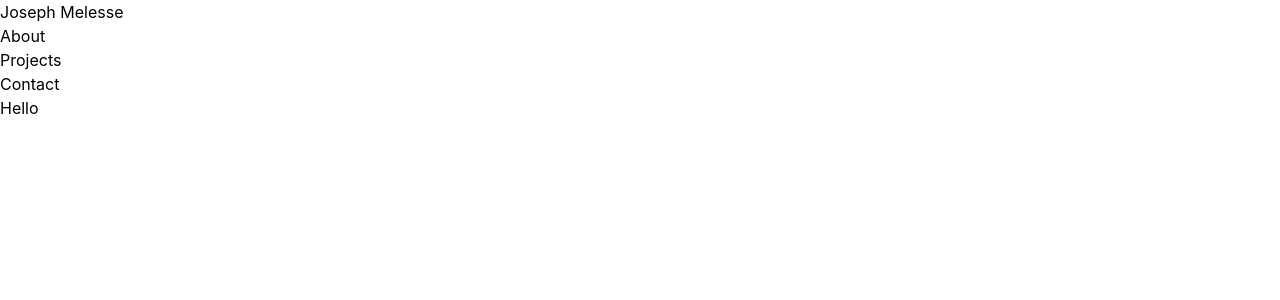
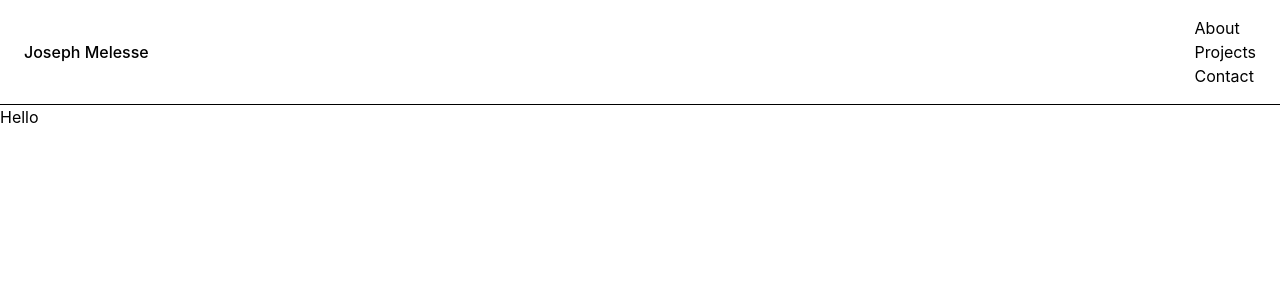
Before and after one commit to JosephMelesse/personal_portfolio, a React (Vite) app in the folder client/: page / in a window 1280 px wide. Shown: the top 300 px of the page. Built offline with nearby package versions, Linux system fonts and the light colour scheme; no server answers.

Commit message:
nav wireframe started

```diff
--- a/client/src/components/Header.tsx
+++ b/client/src/components/Header.tsx
@@ -1,8 +1,8 @@
 export default function Header(){
     return (
-        <nav>
+        <nav className="flex items-center justify-between px-6 py-4 border-b">
+            <div className="font-medium">Joseph Melesse</div>
             <ul>
-                <li> Joseph Melesse </li>
                 <li> About </li>
                 <li> Projects </li>
                 <li> Contact </li>
```
